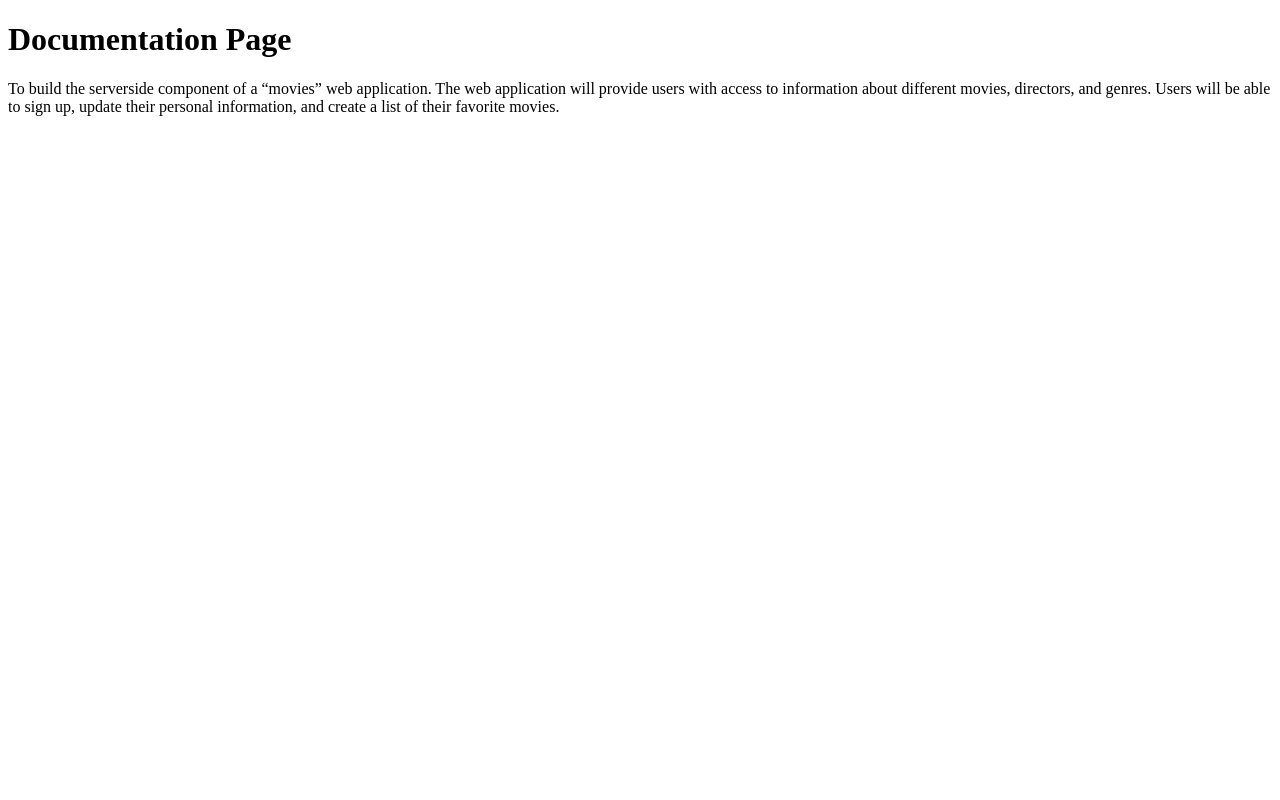
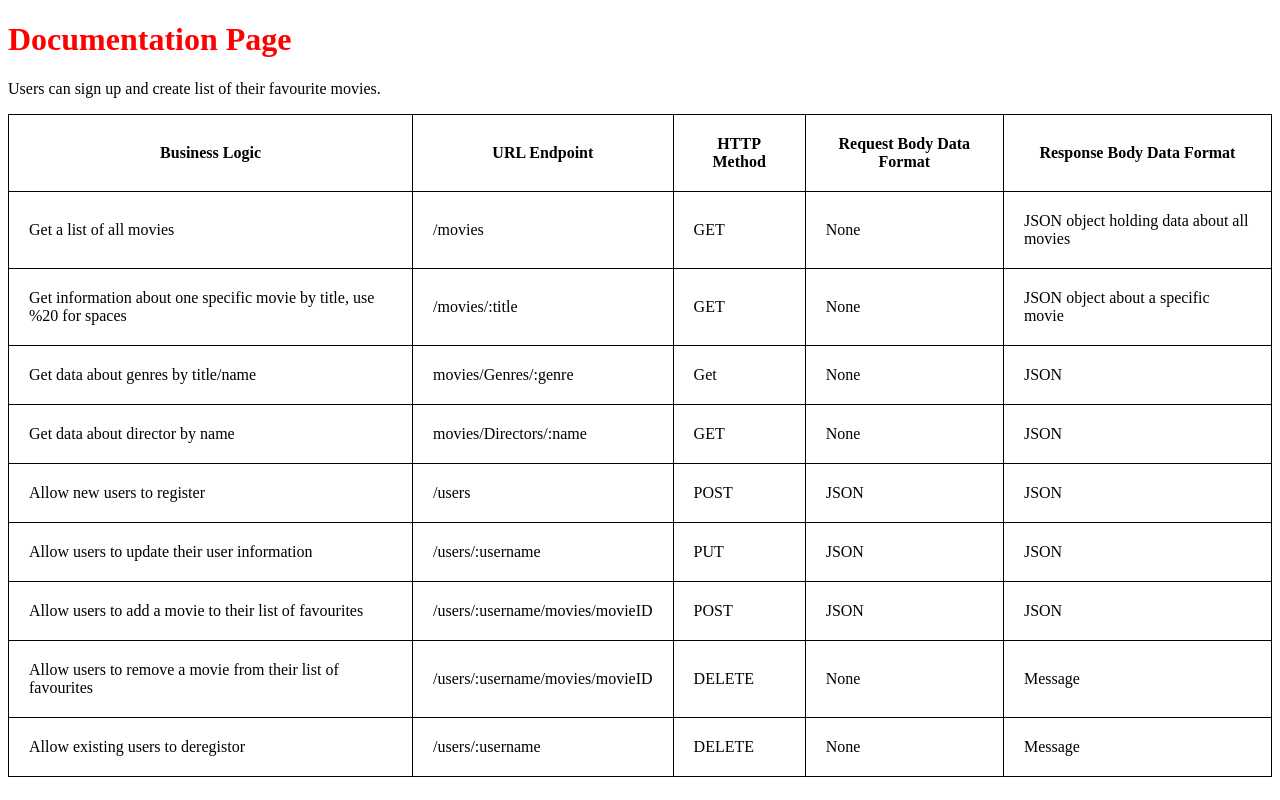
Before and after one commit to rayapati9/movie_api, a website: page public/documentation.html in a window 1280 px wide. Drawn offline with Linux system fonts and the light colour scheme.

Commit message:
if this applied, this commit will add documentation for url endpoints

```diff
--- a/public/documentation.html
+++ b/public/documentation.html
@@ -3,15 +3,90 @@
   <head>
     <meta charset="utf-8" />
     <title>documentation</title>
+    <link rel="stylesheet" type="text/css" href="../css/styles.css" />
   </head>
 
   <body>
     <h1>Documentation Page</h1>
     <p>
-      To build the server­side component of a “movies” web application. The web
-      application will provide users with access to information about different
-      movies, directors, and genres. Users will be able to sign up, update their
-      personal information, and create a list of their favorite movies.
+      Users can sign up and create list of their favourite movies.
     </p>
+    <div>
+      <table>
+        <tr>
+          <th>Business Logic</th>
+          <th>URL Endpoint</th>
+          <th>HTTP Method</th>
+          <th>Request Body Data Format</th>
+          <th>Response Body Data Format</th>
+        </tr>
+        <tr>
+          <td>Get a list of all movies</td>
+          <td>/movies</td>
+          <td>GET</td>
+          <td>None</td>
+          <td>JSON object holding data about all movies</td>
+        </tr>
+        <tr>
+          <td>
+            Get information about one specific movie by title, use %20 for
+            spaces
+          </td>
+          <td>/movies/:title</td>
+          <td>GET</td>
+          <td>None</td>
+          <td>JSON object about a specific movie</td>
+        </tr>
+        <tr>
+          <td>Get data about genres by title/name</td>
+          <td>movies/Genres/:genre</td>
+          <td>Get</td>
+          <td>None</td>
+          <td>JSON</td>
+        </tr>
+        <tr>
+          <td>Get data about director by name</td>
+          <td>movies/Directors/:name</td>
+          <td>GET</td>
+          <td>None</td>
+          <td>JSON</td>
+        </tr>
+        <tr>
+          <td>Allow new users to register</td>
+          <td>/users</td>
+          <td>POST</td>
+          <td>JSON</td>
+          <td>JSON</td>
+        </tr>
+        <tr>
+          <td>Allow users to update their user information</td>
+          <td>/users/:username</td>
+          <td>PUT</td>
+          <td>JSON</td>
+          <td>JSON</td>
+        </tr>
+        <tr>
+          <td>Allow users to add a movie to their list of favourites</td>
+          <td>/users/:username/movies/movieID</td>
+          <td>POST</td>
+          <td>JSON</td>
+          <td>JSON</td>
+        </tr>
+        <tr>
+          <td>Allow users to remove a movie from their list of favourites</td>
+          <td>/users/:username/movies/movieID</td>
+          <td>DELETE</td>
+          <td>None</td>
+          <td>Message</td>
+        </tr>
+        <tr>
+          <td>Allow existing users to deregistor</td>
+          <td>/users/:username</td>
+          <td>DELETE</td>
+          <td>None</td>
+          <td>Message</td>
+        </tr>
+      </table>
+    </div>
   </body>
 </html>
```
